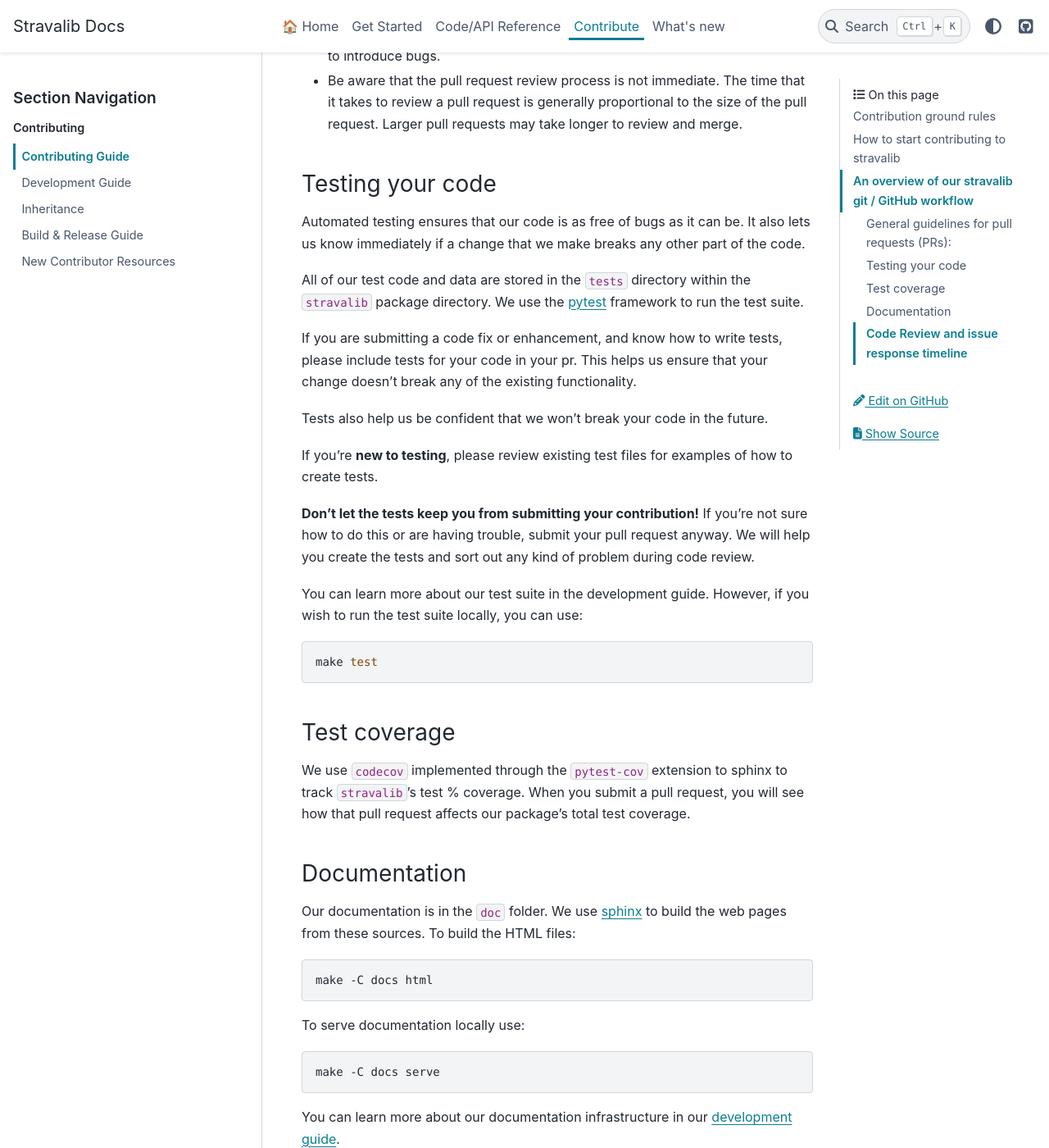
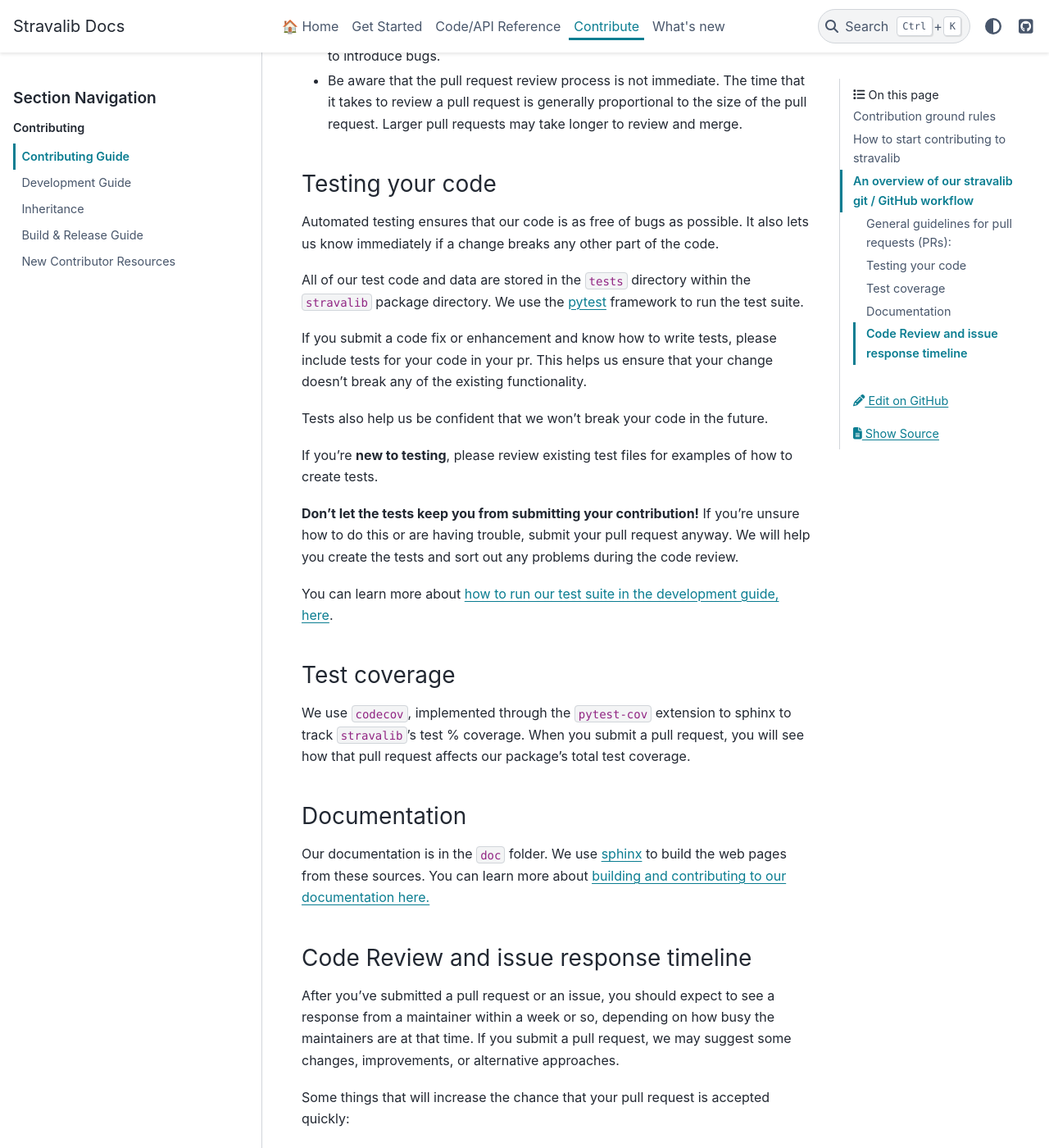
Before and after one commit to stravalib/stravalib, a Sphinx documentation site: the page built from docs/contributing/how-to-contribute.md, in a window 1280 px wide and 1400 px high, scrolled down 2625 px. Shown: the whole window at 82% size. Built offline with Sphinx 7.4.7 and the PyData theme 0.15.4, drawn with Linux system fonts in a browser that asks for light colours; the version number could not be read and is left out; some of the changed text lies outside the part shown.

Commit message:
fix: update docs so information is in one place

````diff
--- a/CONTRIBUTING.md
+++ b/CONTRIBUTING.md
@@ -18,7 +18,7 @@ our code or documentation.
 
 The `stravalib` maintainers work on `stravalib` in their free time because
 they love the package's contribution to the Python ecosystem. As such we
-value contributions but also value respectful interactions with `stravalib` users.
+value contributions and respectful interactions with `stravalib` users.
 
 **Please be considerate and respectful of others** in all of your communications
 in this repository.
@@ -49,7 +49,7 @@ pull request please be sure to:
 Found a bug? Or a typo in our documentation? We want to know about it!
 To report a bug or a documentation issue, please submit an issue on GitHub.
 
-If you are submitting a bug report, **please add as much
+If you submit a bug report, **please add as much
 detail as you can about the bug**. Remember: the more information we have, the easier it
 will be for us to solve your problem.
 
@@ -57,36 +57,36 @@ will be for us to solve your problem.
 
 If you're browsing the documentation and notice a typo or something that could be
 improved, please let us know by creating an issue. We also welcome you to
-submit a documentation fix directly to us using a pull request to our
+submit a documentation fix directly using a pull request to our
 repository.
 
 ## An overview of our stravalib git / GitHub workflow
 
 We follow the [git pull request workflow](https://www.asmeurer.com/git-workflow/) to
 make changes to our codebase.
-Every change made goes through a pull request, even our own, so that our
+Every change made goes through a pull request, even our own so that our
 [continuous integration](https://en.wikipedia.org/wiki/Continuous_integration) services
 can check that the code is up to standards and passes all of our tests.
 
-This workflow allows our _main_ branch to always be stable.
+This workflow ensures that  our _main_ branch us always stable.
 
 ### General guidelines for pull requests (PRs):
 
-- **Open an issue first** describing what you want to do. If there is already an issue that matches your PR, leave a comment there instead to let us know what you plan to do. Be as specific as you can in the issue.
-- Each pull request should contain a **small** and logical collection of changes directly related to the issue that you opened.
+- **Open an issue first** describing what you want to do. If an issue already matches your PR, leave a comment there instead to let us know what you plan to do. Be as specific as you can in the issue.
+- Each pull request should contain a **small** and logical collection of changes directly related to your opened issue.
 - Larger changes should be broken down into smaller components and integrated
   separately.
 - Bug fixes should be submitted in separate PRs.
-- Describe what your pull request changes and _why_ this is a good thing (or refer to the issue that you opened if it contains that information). Be as specific as you can.
-- Do not commit changes to files that are irrelevant to your feature or bugfix (eg: `.gitignore`, IDE project files, etc).
+- Describe what your pull request changes and _why_ this is a good thing (or refer to the issue you opened if it contains that information). Be as specific as you can.
+- Do not commit changes to files irrelevant to your feature or bugfix (eg: `.gitignore`, IDE project files, etc).
 - Write descriptive commit messages that describe what your change is.
 - Be willing to accept feedback and to work on your code through a pull request. We don't want to break other users' code, so care must be taken not to introduce bugs.
 - Be aware that the pull request review process is not immediate. The time that it takes to review a pull request is generally proportional to the size of the pull request. Larger pull requests may take longer to review and merge.
 
 ### Testing your code
 
-Automated testing ensures that our code is as free of bugs as it can be.
-It also lets us know immediately if a change that we make breaks any other part
+Automated testing ensures that our code is as free of bugs as possible.
+It also lets us know immediately if a change breaks any other part
 of the code.
 
 All of our test code and data are stored in the `tests` directory within the
@@ -94,7 +94,7 @@ All of our test code and data are stored in the `tests` directory within the
 We use the [pytest](https://docs.pytest.org/en/latest/) framework to run the
 test suite.
 
-If you are submitting a code fix or enhancement, and know how to write tests,
+If you submit a code fix or enhancement and know how to write tests,
 please include tests for your code in your pr. This helps us ensure that your
 change doesn't break any of the existing functionality.
 
@@ -104,19 +104,14 @@ If you're **new to testing**, please review existing test files for examples
 of how to create tests.
 
 **Don't let the tests keep you from submitting your contribution!**
-If you're not sure how to do this or are having trouble, submit your pull
-request anyway. We will help you create the tests and sort out any kind of problem during code review.
+If you're unsure how to do this or are having trouble, submit your pull
+request anyway. We will help you create the tests and sort out any problems during the code review.
 
-You can learn more about our test suite in the development guide. However,
-if you wish to run the test suite locally, you can use:
-
-```bash
-make test
-```
+You can learn more about [how to run our test suite in the development guide, here](https://stravalib.readthedocs.io/en/latest/contributing/development-guide.html#about-the-stravalib-test-suite).
 
 ### Test coverage
 
-We use `codecov` implemented through the `pytest-cov` extension to sphinx to
+We use `codecov`, implemented through the `pytest-cov` extension to sphinx to
 track `stravalib`'s test % coverage. When you submit a pull request, you will
 see how that pull request affects our package's total test coverage.
 
@@ -124,30 +119,17 @@ see how that pull request affects our package's total test coverage.
 
 Our documentation is in the `doc` folder.
 We use [sphinx](https://www.sphinx-doc.org/) to build the web pages from
-these sources. To build the HTML files:
-
-```bash
-make -C docs html
-```
-
-To serve documentation locally use:
-
-```bash
-make -C docs serve
-```
-
-You can learn more about our documentation infrastructure in our
-[development guide](https://stravalib.readthedocs.io/en/latest/contributing/development-guide.html).
+these sources. You can learn more about [building and contributing to our
+documentation here.](https://stravalib.readthedocs.io/en/latest/contributing/development-guide.html#documentation)
 
 ### Code Review and issue response timeline
 
-After you've submitted a pull request or an issue, you should expect to see at the minimum,
-a comment within a couple of days to a week depending on how busy the maintainers are at that time.
-If you submitted a pull request, we may suggest some changes, improvements or alternative approaches.
+After you've submitted a pull request or an issue, you should expect to see a response from a maintainer within a week or so, depending on how busy the maintainers are at that time.
+If you submit a pull request, we may suggest some changes, improvements, or alternative approaches.
 
 Some things that will increase the chance that your pull request is accepted quickly:
 
-- Write a good and detailed description of what the PR does.
+- Write a good and detailed description of what the pull request does.
 - Write tests for the code you wrote/modified.
 - Readable code is better than clever code (even with comments).
 - Write documentation for your code (docstrings) and leave comments explaining the
@@ -157,14 +139,14 @@ Some things that will increase the chance that your pull request is accepted qui
   for documentation and docstrings.
 - Run the automatic code formatter and style checks.
 
-All pull requests are automatically tested using workflows in GitHub Actions. Our tests include:
+All pull requests are automatically tested using workflows in GitHub Actions. Our GitHub actions:
 
-- running the test suite
-- testing the documentation build (which includes API documentation created from docstrings)
-- running code format and syntax tests for code formatters (TODO: code formatters will be added to stravalib soon!)
+- run the test suite
+- test the documentation build (which includes API documentation created from docstrings)
+- run [code format and syntax tests for code formatters](https://stravalib.readthedocs.io/en/latest/contributing/development-guide.html#code-format-and-syntax)
 
 When you submit a pull request, you will see whether the tests ran or failed.
-You will also see the resulting % code coverage based upon your pull request.
+You will also see the resulting % code coverage based on your pull request.
 
 Please try to ensure that all tests pass (Green checks) in your pull request
 before requesting a review from maintainers. If you have any trouble with the
````
Also changed, not shown: README.md (+44 -172 lines), docs/get-started/activities.md (+4 -0 lines).
